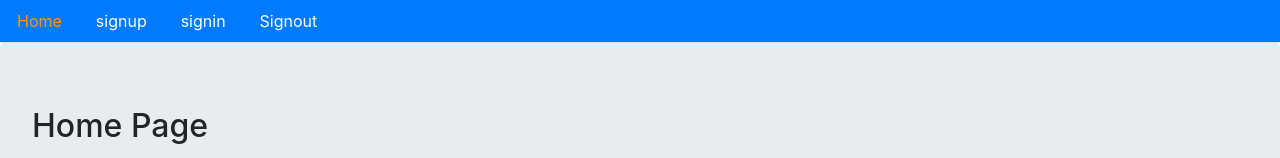
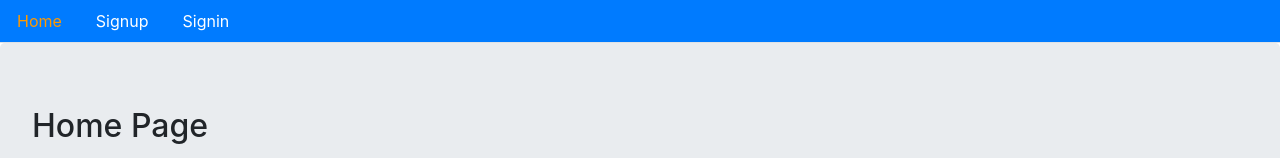
Before and after one commit to Faraz12515/MernStack-Ecommerce, a React (Create React App) app in the folder ecommerce-frontend/: page / in a window 1280 px wide. Shown: the top 158 px of the page. Built offline with nearby package versions, Linux system fonts and the light colour scheme; no server answers.

Commit message:
user signout and showing and hiding the signout links

```diff
--- a/ecommerce-frontend/src/auth/index.js
+++ b/ecommerce-frontend/src/auth/index.js
@@ -1,12 +1,14 @@
 import axios from "axios";
 import { API } from "../config";
 
+// Saving User Data and Token //
 export const authenticate = (data, next) => {
   if (typeof window !== "undefined") {
     localStorage.setItem("jwt", JSON.stringify(data));
   }
 };
 
+// Signout User //
 export const signout = async () => {
   if (typeof window !== "undefined") {
     localStorage.removeItem("jwt");
@@ -19,3 +21,15 @@ export const signout = async () => {
     }
   }
 };
+
+// Show and Hide Signin and Signout Links//
+export const isAuthenticated = () => {
+  if (typeof window === "undefined") {
+    return false;
+  }
+  if (localStorage.getItem("jwt")) {
+    return JSON.parse(localStorage.getItem("jwt"));
+  } else {
+    return false;
+  }
+};
--- a/ecommerce-frontend/src/core/Menu.js
+++ b/ecommerce-frontend/src/core/Menu.js
@@ -1,6 +1,7 @@
-import React from "react";
+import React, { Fragment } from "react";
 import { Link, withRouter } from "react-router-dom";
-import { signout } from "../auth";
+import { signout, isAuthenticated } from "../auth";
+import Success from "../user/Success";
 
 const isActive = (history, path) => {
   if (history.location.pathname === path) {
@@ -11,6 +12,13 @@ const isActive = (history, path) => {
 };
 
 const Menu = ({ history }) => {
+  //Handling Signout with setTimeout
+  const handleSignOut = () => {
+    setTimeout(() => {
+      signout(history.push("/")) && Success("Successfully Signout");
+    }, 500);
+  };
+
   return (
     <div>
       <ul className="nav nav-tabs bg-primary">
@@ -19,13 +27,15 @@ const Menu = ({ history }) => {
             Home
           </Link>
         </li>
+        {!isAuthenticated() && (
+          <Fragment>
             <li className="nav--item">
               <Link
                 className="nav-link"
                 style={isActive(history, "/signup")}
                 to="/signup"
               >
-            signup
+                Signup
               </Link>
             </li>
             <li className="nav--item">
@@ -34,18 +44,22 @@ const Menu = ({ history }) => {
                 style={isActive(history, "/signin")}
                 to="/signin"
               >
-            signin
+                Signin
               </Link>
             </li>
+          </Fragment>
+        )}
+        {isAuthenticated() && (
           <li className="nav--item">
             <span
               className="nav-link"
               style={{ cursor: "pointer", color: "white" }}
-            onClick={() => signout(history.push("/"))}
+              onClick={handleSignOut}
             >
               Signout
             </span>
           </li>
+        )}
       </ul>
     </div>
   );
```
Lines whose indentation alone changed are shown as unchanged.
